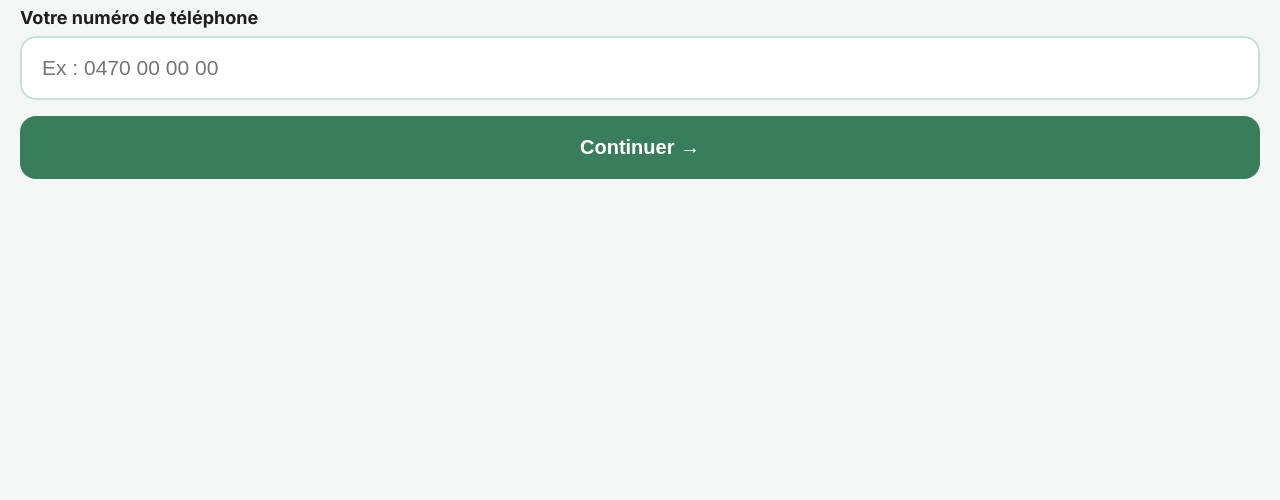
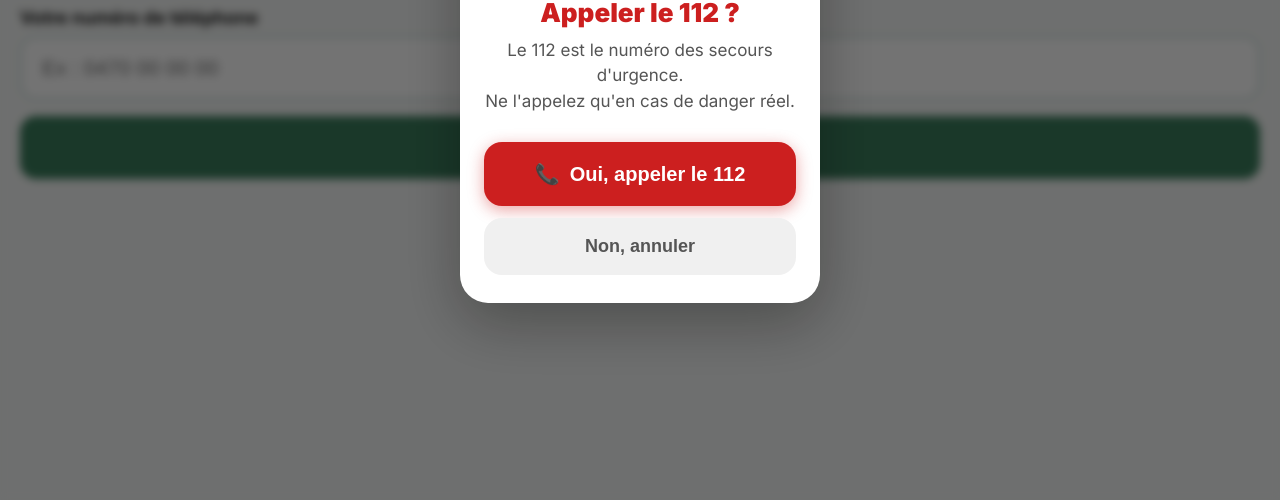
Before and after one commit to ahmeddavidfp-spec/monsucre-pwa, a website: page index.html in a window 1280 px wide. Shown: the part 300-800 px from the top of the page. Drawn offline with Linux system fonts and the light colour scheme.

Commit message:
feat: confirmation vocale avant appel 112 + modale + SW v60

```diff
--- a/index.html
+++ b/index.html
@@ -117,7 +117,7 @@
 
     <!-- 4 boutons appel rapide -->
     <div class="grille-appels">
-      <a href="tel:112" class="btn-appel rouge">
+      <button class="btn-appel rouge" onclick="confirmerAppel112()">
         <div class="btn-appel-left">
           <svg width="28" height="28" viewBox="0 0 24 24" fill="none"><path d="M6.6 10.8c1.4 2.8 3.8 5.1 6.6 6.6l2.2-2.2c.3-.3.7-.4 1-.2 1.1.4 2.3.6 3.6.6.6 0 1 .4 1 1V20c0 .6-.4 1-1 1C10.6 21 3 13.4 3 4c0-.6.4-1 1-1h3.5c.6 0 1 .4 1 1 0 1.3.2 2.5.6 3.6.1.3 0 .7-.2 1L6.6 10.8z" fill="currentColor"/></svg>
         </div>
@@ -125,7 +125,7 @@
           <span class="btn-appel-numero">112</span>
           <span class="btn-appel-label">Urgences</span>
         </div>
-      </a>
+      </button>
       <a href="tel:1733" class="btn-appel vert">
         <div class="btn-appel-left">
           <svg width="28" height="28" viewBox="0 0 24 24" fill="none"><path d="M6.6 10.8c1.4 2.8 3.8 5.1 6.6 6.6l2.2-2.2c.3-.3.7-.4 1-.2 1.1.4 2.3.6 3.6.6.6 0 1 .4 1 1V20c0 .6-.4 1-1 1C10.6 21 3 13.4 3 4c0-.6.4-1 1-1h3.5c.6 0 1 .4 1 1 0 1.3.2 2.5.6 3.6.1.3 0 .7-.2 1L6.6 10.8z" fill="currentColor"/></svg>
@@ -605,6 +605,23 @@
     </div>
   </div>
 
+  <!-- MODALE CONFIRMATION 112 -->
+  <div id="modal-112" class="modal-overlay zone-cachee" onclick="fermerModal112(event)">
+    <div class="modal-112-boite">
+      <div class="modal-112-icone">🚨</div>
+      <h2 class="modal-112-titre">Appeler le 112 ?</h2>
+      <p class="modal-112-texte">Le 112 est le numéro des secours d'urgence.<br>Ne l'appelez qu'en cas de danger réel.</p>
+      <div class="modal-112-boutons">
+        <button class="modal-btn-oui" onclick="lancerAppel112()">
+          <span>📞</span> Oui, appeler le 112
+        </button>
+        <button class="modal-btn-non" onclick="fermerModal112()">
+          Non, annuler
+        </button>
+      </div>
+    </div>
+  </div>
+
   <script src="/public/app.js"></script>
 </body>
 </html>
--- a/public/app.js
+++ b/public/app.js
@@ -828,6 +828,69 @@ function mettreAJourBoutonsAppel() {
   if (btn2) btn2.classList.toggle('non-configure', !proche2?.telephone);
 }
 
+// ── Confirmation vocale 112 ───────────────────────────
+let _audio112 = null; // pour arrêter la voix si l'user annule
+
+async function confirmerAppel112() {
+  // Affiche la modale
+  const modal = document.getElementById('modal-112');
+  if (modal) { modal.classList.remove('zone-cachee'); modal.style.display = 'flex'; }
+
+  // Message vocal rassurant
+  const prenomUser = getPrenom();
+  const intro = prenomUser
+    ? `Ne vous inquiétez pas, ${prenomUser}.`
+    : `Ne vous inquiétez pas.`;
+  const texte = `${intro} Vous êtes sur le point d'appeler le 1-1-2, le numéro des secours d'urgence. Si vous avez vraiment besoin d'aide immédiate, appuyez sur le bouton rouge pour confirmer. Sinon, appuyez sur Annuler. Je suis là avec vous.`;
+
+  let audioCtx;
+  try {
+    audioCtx = new (window.AudioContext || window.webkitAudioContext)();
+    if (audioCtx.state === 'suspended') await audioCtx.resume();
+    const resp = await fetch('/api/salutation', {
+      method: 'POST',
+      headers: { 'Content-Type': 'application/json', ...authHeader() },
+      body: JSON.stringify({ texte })
+    });
+    if (!resp.ok) throw new Error('api');
+    const ab  = await resp.arrayBuffer();
+    const buf = await audioCtx.decodeAudioData(ab);
+    const src = audioCtx.createBufferSource();
+    src.buffer = buf;
+    const gain = audioCtx.createGain();
+    gain.gain.value = 1.8;
+    src.connect(gain);
+    gain.connect(audioCtx.destination);
+    src.onended = () => { try { audioCtx.close(); } catch(_) {} _audio112 = null; };
+    _audio112 = { src, ctx: audioCtx };
+    src.start(0);
+  } catch(e) {
+    try { if (audioCtx) audioCtx.close(); } catch(_) {}
+  }
+}
+
+function _stopperVoix112() {
+  if (_audio112) {
+    try { _audio112.src.stop(); _audio112.ctx.close(); } catch(_) {}
+    _audio112 = null;
+  }
+}
+
+function lancerAppel112() {
+  _stopperVoix112();
+  fermerModal112();
+  window.location.href = 'tel:112';
+}
+
+function fermerModal112(evt) {
+  // Ferme si clic sur l'overlay (pas sur la boite)
+  if (evt && evt.target !== document.getElementById('modal-112')) return;
+  _stopperVoix112();
+  const modal = document.getElementById('modal-112');
+  if (modal) { modal.style.display = 'none'; modal.classList.add('zone-cachee'); }
+}
+
+// ── Appel proches ─────────────────────────────────────
 function appelerProche(numero) {
   const user   = getUserLocal();
   const proche = numero === 1 ? user?.proche : user?.proche2;
--- a/public/style.css
+++ b/public/style.css
@@ -1859,3 +1859,81 @@ body.heure-crepuscule .entete { background: linear-gradient(160deg, #8A74C4 0%,
   0%, 100% { opacity: 0.5; transform: scale(1); }
   50%       { opacity: 1;   transform: scale(1.15); }
 }
+
+/* ── MODALE CONFIRMATION 112 ─────────────────────────── */
+.modal-overlay {
+  position: fixed;
+  inset: 0;
+  background: rgba(0,0,0,0.55);
+  backdrop-filter: blur(4px);
+  z-index: 9999;
+  display: flex;
+  align-items: center;
+  justify-content: center;
+  padding: 24px;
+}
+.modal-112-boite {
+  background: white;
+  border-radius: 28px;
+  padding: 32px 24px 28px;
+  max-width: 360px;
+  width: 100%;
+  text-align: center;
+  box-shadow: 0 20px 60px rgba(0,0,0,0.3);
+  animation: modal-entree 0.25s ease;
+}
+@keyframes modal-entree {
+  from { transform: scale(0.88); opacity: 0; }
+  to   { transform: scale(1);    opacity: 1; }
+}
+.modal-112-icone {
+  font-size: 56px;
+  line-height: 1;
+  margin-bottom: 12px;
+}
+.modal-112-titre {
+  font-size: 26px;
+  font-weight: 900;
+  color: #CC1F1F;
+  margin: 0 0 10px;
+}
+.modal-112-texte {
+  font-size: 17px;
+  color: #555;
+  line-height: 1.5;
+  margin: 0 0 28px;
+}
+.modal-112-boutons {
+  display: flex;
+  flex-direction: column;
+  gap: 12px;
+}
+.modal-btn-oui {
+  background: #CC1F1F;
+  color: white;
+  border: none;
+  border-radius: 18px;
+  padding: 20px;
+  font-size: 20px;
+  font-weight: 800;
+  cursor: pointer;
+  display: flex;
+  align-items: center;
+  justify-content: center;
+  gap: 10px;
+  box-shadow: 0 4px 16px rgba(204,31,31,0.4);
+  transition: transform 0.1s;
+}
+.modal-btn-oui:active { transform: scale(0.97); }
+.modal-btn-non {
+  background: #f0f0f0;
+  color: #555;
+  border: none;
+  border-radius: 18px;
+  padding: 18px;
+  font-size: 18px;
+  font-weight: 700;
+  cursor: pointer;
+  transition: background 0.15s;
+}
+.modal-btn-non:active { background: #e0e0e0; }
--- a/sw.js
+++ b/sw.js
@@ -1,4 +1,4 @@
-const CACHE = 'monsucre-v59';
+const CACHE = 'monsucre-v60';
 const ASSETS = ['/', '/index.html', '/public/style.css', '/public/app.js', '/public/manifest.json'];
 
 self.addEventListener('install', e => {
```
